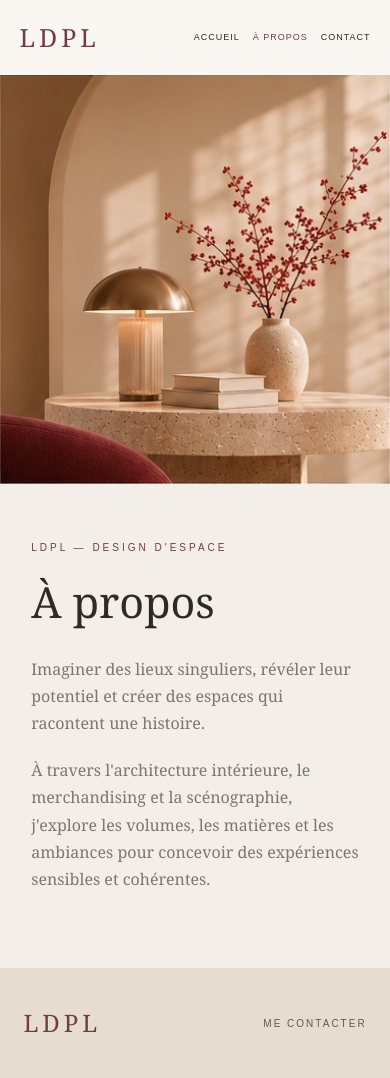
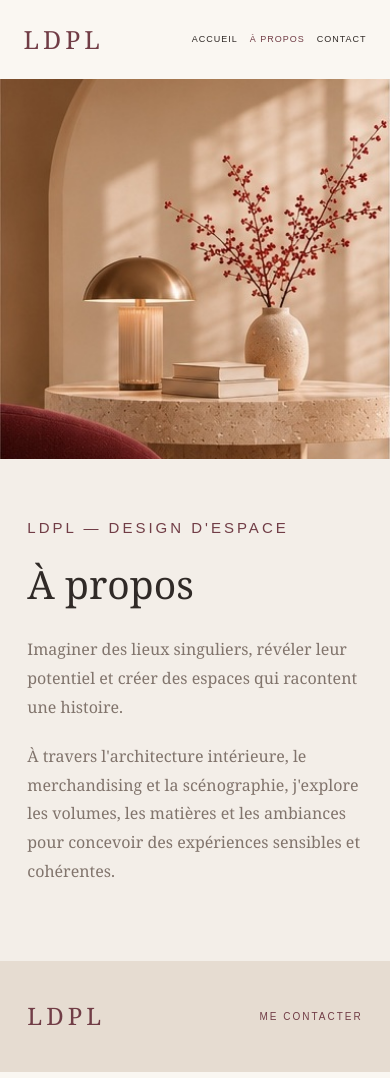
Before and after one commit to leadepaul991-dotcom/Ldpl-final-, a plain HTML site: page a-propos.html in a window 390 px wide. Drawn offline with Linux system fonts and the light colour scheme.

Commit message:
Update style.css

```diff
--- a/style.css
+++ b/style.css
@@ -388,3 +388,167 @@ a {
     padding: 25px 6%;
   }
 }
+
+/* CORRECTIONS AFFICHAGE MOBILE LDPL */
+
+* {
+  box-sizing: border-box;
+}
+
+html, body {
+  width: 100%;
+  max-width: 100%;
+  overflow-x: hidden;
+}
+
+body {
+  margin: 0;
+}
+
+a,
+a:visited {
+  color: var(--burgundy);
+  text-decoration: none;
+}
+
+a:hover,
+a:active {
+  color: var(--brown);
+  text-decoration: none;
+}
+
+img {
+  max-width: 100%;
+  height: auto;
+  display: block;
+}
+
+/* Marges et espacements */
+
+.intro-section,
+.expertise-section,
+.about-content,
+.contact-content {
+  padding-left: 7%;
+  padding-right: 7%;
+}
+
+.about-content p,
+.contact-content p {
+  line-height: 1.8;
+}
+
+/* Images */
+
+.expertise-card img,
+.discipline-card img,
+.project-card img {
+  width: 100%;
+  object-fit: cover;
+  object-position: center;
+}
+
+/* Accueil */
+
+.home-hero {
+  background-size: cover;
+  background-position: center center;
+  min-height: 680px;
+}
+
+/* Liens de contact */
+
+.contact-link,
+.contact-link:visited {
+  color: var(--burgundy);
+  text-decoration: none;
+}
+
+/* Téléphones */
+
+@media (max-width: 600px) {
+
+  .site-header {
+    padding: 18px 6%;
+    min-height: 75px;
+  }
+
+  .site-header nav {
+    gap: 12px;
+  }
+
+  .site-header nav a {
+    font-size: 9px;
+    white-space: nowrap;
+  }
+
+  .home-hero {
+    width: 100%;
+    min-height: 620px;
+    background-size: cover;
+    background-position: center center;
+    padding: 35px 7%;
+  }
+
+  .hero-copy {
+    max-width: 100%;
+  }
+
+  .hero-copy h1 {
+    font-size: 39px;
+    line-height: 1.2;
+  }
+
+  .intro-section,
+  .expertise-section,
+  .about-content,
+  .contact-content {
+    padding: 55px 7%;
+  }
+
+  .about-content h1,
+  .contact-content h1 {
+    font-size: 39px;
+  }
+
+  .about-content p,
+  .contact-content p,
+  .intro-section p {
+    font-size: 15px;
+    line-height: 1.8;
+  }
+
+  .about-image,
+  .contact-image {
+    min-height: 380px;
+    height: 380px;
+  }
+
+  .about-image img,
+  .contact-image img {
+    width: 100%;
+    height: 100%;
+    object-fit: cover;
+    object-position: center;
+  }
+
+  .expertise-grid,
+  .disciplines-grid,
+  .projects-grid {
+    grid-template-columns: 1fr;
+    gap: 28px;
+  }
+
+  .expertise-card h3,
+  .discipline-card h3,
+  .project-card h3 {
+    padding: 15px 0;
+    font-size: 22px;
+  }
+
+  .site-footer {
+    padding: 35px 7%;
+    flex-wrap: wrap;
+    gap: 20px;
+  }
+}
```
